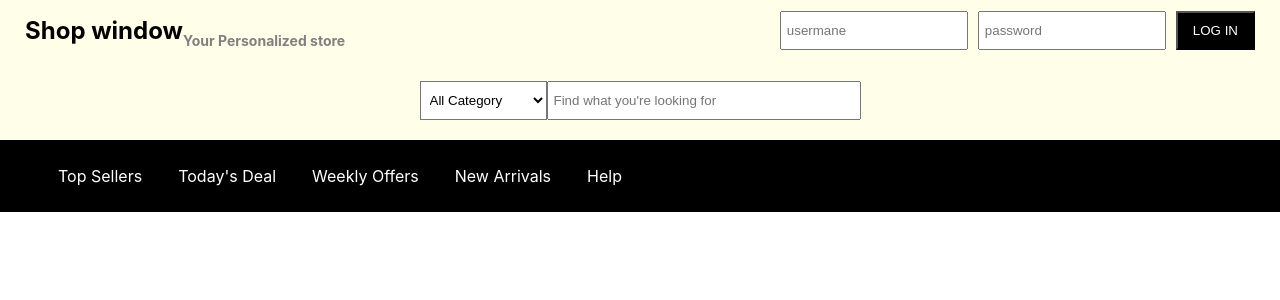
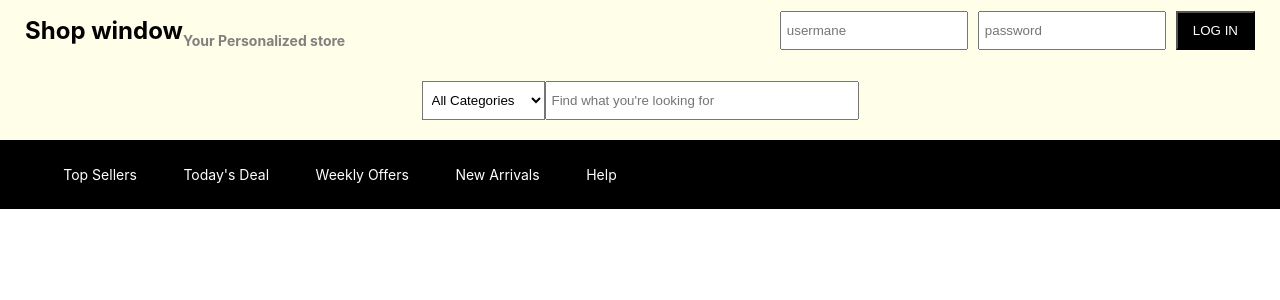
Before and after one commit to jungRoit/shop-window, a React (Create React App) app: page / in a window 1280 px wide. Shown: the top 300 px of the page. Built offline with nearby package versions, Linux system fonts and the light colour scheme.

Commit message:
search component and navbar fixes

```diff
--- a/src/app/components/Navbar/style.css
+++ b/src/app/components/Navbar/style.css
@@ -21,6 +21,7 @@
 }
 
 .nav-item {
+  font-size: 14px;
   display: flex;
   flex: 1;
   list-style-type: none;
--- /dev/null
+++ b/src/app/components/Search/Search.js
@@ -0,0 +1,26 @@
+import React from 'react';
+import './style.css';
+
+export default class Search extends React.Component {
+  constructor(props) {
+    super(props);
+    this.state = {};
+  }
+  render() {
+    return (
+      <div className='search-box'>
+        <select className='search-categorySelector'>
+          <option>All Categories</option>
+          {this.props.categories.map(category => {
+            return <option>{category}</option>;
+          })}
+        </select>
+        <input
+          type='text'
+          className='search-input'
+          placeholder={this.props.placeholder}
+        />
+      </div>
+    );
+  }
+}
--- /dev/null
+++ b/src/app/components/Search/index.js
@@ -0,0 +1,2 @@
+import Search from './Search';
+export default Search;
--- /dev/null
+++ b/src/app/components/Search/style.css
@@ -0,0 +1,9 @@
+.search-categorySelector {
+  padding: 10px 5px;
+  background-color: white;
+}
+
+.search-input {
+  width: 300px;
+  padding: 10px 5px;
+}
--- a/src/app/views/Home/Home.js
+++ b/src/app/views/Home/Home.js
@@ -2,6 +2,7 @@ import React from 'react';
 import './style.css';
 
 import Navbar from '../../components/Navbar';
+import Search from '../../components/Search';
 
 export default class Home extends React.Component {
   constructor(props) {
@@ -33,18 +34,15 @@ export default class Home extends React.Component {
           </div>
         </div>
         <div className='header-search'>
-          <div className='search-box'>
-            <select className='search-categorySelector'>
-              <option>All Category</option>
-              <option>Mens's wear</option>
-              <option>Womens's wear</option>
-            </select>
-            <input
-              type='text'
-              className='search-input'
-              placeholder="Find what you're looking for"
-            />
-          </div>
+          <Search
+            categories={[
+              "Men's Wear",
+              "Women's Wear",
+              'Kids',
+              'Glasses'
+            ]}
+            placeholder={"Find what you're looking for"}
+          />
         </div>
         <div className='header-bottom'>
           <Navbar
--- a/src/app/views/Home/style.css
+++ b/src/app/views/Home/style.css
@@ -58,16 +58,6 @@
   padding: 20px 0;
 }
 
-.search-categorySelector {
-  padding: 10px 5px;
-  background-color: white;
-}
-
-.search-input {
-  width: 300px;
-  padding: 10px 5px;
-}
-
 /* navbar */
 .header-bottom {
   display: flex;
```
